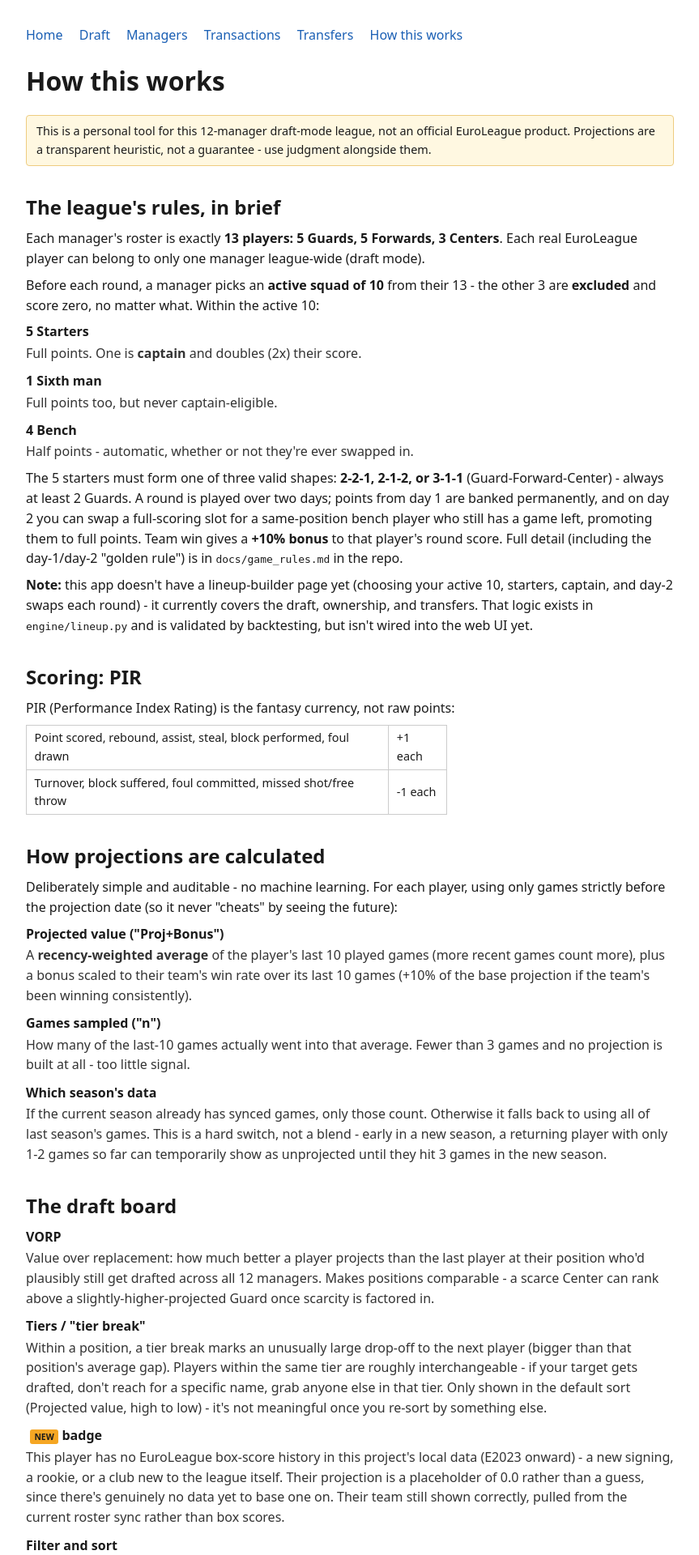
After one commit to doulgeo/euroleague_fantasy_strategist, a Flask app: page /how-it-works in a window 1280 px wide. The commit adds this page. Shown: the top 1920 px of the page at 81% size, without its empty margins (0-863 px from the left). Run offline with Flask 3, Linux system fonts and the light colour scheme.

Commit message:
Add README, a How-this-works page, team filter/sort, and header tooltips
- README.md: public-facing overview and quick start for the GitHub repo.
- New /how-it-works page consolidates everything a user of the tool might
  need to know - league rules, PIR scoring, how projections/VORP/tiers/
  the NEW badge work, and how to refresh data - linked from every page.
- Replaced the per-page column-explanation boxes with a `title` attribute
  on each table header instead (hover for the explanation, no box taking
  up space).
- Draft board: added a team filter and a sort-by control (any column,
  either direction), alongside the existing position filter. Tier breaks
  only render in the default value-sorted view, where they're meaningful.

Co-Authored-By: Claude Sonnet 5 <noreply@anthropic.com>
Claude-Session: https://claude.ai/code/session_016vU3ksksf1pUHAonJaLa8A

```diff
--- a/app.py
+++ b/app.py
@@ -99,6 +99,28 @@ def index():
     return render_template("index.html", owned_count=owned_count, manager_count=manager_count)
 
 
+SORT_OPTIONS = [
+    ("value", "Projected value"),
+    ("vorp", "VORP"),
+    ("n", "Games sampled"),
+    ("player_name", "Player name"),
+    ("team", "Team"),
+]
+
+_SORT_KEY_FNS = {
+    "value": lambda p, replacement: p.projected_pir_with_bonus,
+    "vorp": lambda p, replacement: p.projected_pir_with_bonus - replacement[p.position],
+    "n": lambda p, replacement: p.games_sampled,
+    "player_name": lambda p, replacement: p.player_name,
+    "team": lambda p, replacement: p.team or "",
+}
+
+
+@app.route("/how-it-works")
+def how_it_works():
+    return render_template("how_it_works.html")
+
+
 @app.route("/draft")
 def draft():
     conn = get_db()
@@ -110,15 +132,33 @@ def draft():
 
     hide_drafted = request.args.get("hide_drafted") == "1"
     position_filter = request.args.get("position")
+    team_filter = request.args.get("team") or None
+    sort_key = request.args.get("sort", "value")
+    if sort_key not in _SORT_KEY_FNS:
+        sort_key = "value"
+    sort_dir = request.args.get("dir", "desc")
+    if sort_dir not in ("asc", "desc"):
+        sort_dir = "desc"
+
+    teams = sorted({p.team for p in pool.values() if p.team})
+    key_fn = _SORT_KEY_FNS[sort_key]
+    is_default_sort = sort_key == "value" and sort_dir == "desc"
 
     positions_out = {}
     for position in ("Guard", "Forward", "Center"):
         if position_filter and position_filter != position:
             continue
-        ranked = board.get(position, [])
-        breaks = tier_breaks(ranked)
+        ranked = board.get(position, [])  # already value-sorted desc
+        if team_filter:
+            ranked = [p for p in ranked if p.team == team_filter]
+
+        breaks = tier_breaks(ranked)  # meaningful only in this natural value order
+        tier_break_ids = {ranked[i].player_id for i in breaks}
+
+        display_list = sorted(ranked, key=lambda p: key_fn(p, replacement), reverse=(sort_dir == "desc"))
+
         rows_out = []
-        for i, p in enumerate(ranked):
+        for i, p in enumerate(display_list):
             owner_id = ownership.current_owner(conn, p.player_id) if p.player_id in owned_ids else None
             if hide_drafted and owner_id is not None:
                 continue
@@ -127,7 +167,7 @@ def draft():
                 "player": p,
                 "vorp": p.projected_pir_with_bonus - replacement[position],
                 "owner_id": owner_id,
-                "tier_break_after": i in breaks,
+                "tier_break_after": is_default_sort and p.player_id in tier_break_ids,
                 "is_new": p.player_id in new_ids,
             })
         positions_out[position] = rows_out
@@ -140,6 +180,11 @@ def draft():
         manager_names=manager_names,
         hide_drafted=hide_drafted,
         position_filter=position_filter,
+        team_filter=team_filter,
+        teams=teams,
+        sort_key=sort_key,
+        sort_dir=sort_dir,
+        sort_options=SORT_OPTIONS,
     )
 
 
@@ -160,6 +205,12 @@ def draft_pick():
     redirect_args = {}
     if request.form.get("position"):
         redirect_args["position"] = request.form["position"]
+    if request.form.get("team"):
+        redirect_args["team"] = request.form["team"]
+    if request.form.get("sort"):
+        redirect_args["sort"] = request.form["sort"]
+    if request.form.get("dir"):
+        redirect_args["dir"] = request.form["dir"]
     if request.form.get("hide_drafted"):
         redirect_args["hide_drafted"] = request.form["hide_drafted"]
     return redirect(url_for("draft", **redirect_args))
--- a/static/style.css
+++ b/static/style.css
@@ -8,13 +8,17 @@ tr.drafted { color: #999; }
 tr.tier-break td { background: #eee; font-style: italic; text-align: center; }
 tr.new-player { background: #fff8e1; }
 .new-badge { display: inline-block; background: #f5a623; color: #1a1a1a; font-size: 0.65rem; font-weight: bold; padding: 0.05rem 0.35rem; border-radius: 3px; margin-left: 0.3rem; vertical-align: middle; }
-details.col-legend { margin-bottom: 1rem; max-width: 900px; border: 1px solid #ccc; border-radius: 4px; padding: 0.5rem 0.75rem; background: #fafafa; font-size: 0.85rem; }
-details.col-legend summary { cursor: pointer; font-weight: 600; color: #1a5fb4; }
-details.col-legend[open] summary { margin-bottom: 0.5rem; }
-details.col-legend dl { margin: 0; }
-details.col-legend dt { font-weight: 600; margin-top: 0.5rem; }
-details.col-legend dt:first-child { margin-top: 0; }
-details.col-legend dd { margin: 0.1rem 0 0; color: #333; }
+th[title] { cursor: help; text-decoration: underline dotted; text-decoration-color: #999; text-underline-offset: 3px; }
+.prose { max-width: 800px; line-height: 1.55; }
+.prose h2 { margin-top: 2rem; margin-bottom: 0.4rem; }
+.prose h2:first-child { margin-top: 0; }
+.prose p { margin: 0.5rem 0; }
+.prose dl { margin: 0.5rem 0; }
+.prose dt { font-weight: 600; margin-top: 0.6rem; }
+.prose dt:first-child { margin-top: 0; }
+.prose dd { margin: 0.1rem 0 0; color: #333; }
+.prose table { max-width: 520px; font-size: 0.85rem; }
+.prose .note { background: #fff8e1; border: 1px solid #eecc80; border-radius: 4px; padding: 0.5rem 0.75rem; font-size: 0.9rem; }
 .flashes { list-style: none; padding: 0; }
 .flash-success { color: #1a7a3a; }
 .flash-error { color: #a01818; }
--- a/templates/base.html
+++ b/templates/base.html
@@ -12,6 +12,7 @@
     <a href="{{ url_for('managers_index') }}">Managers</a>
     <a href="{{ url_for('transactions') }}">Transactions</a>
     <a href="{{ url_for('transfers') }}">Transfers</a>
+    <a href="{{ url_for('how_it_works') }}">How this works</a>
   </nav>
 
   {% with messages = get_flashed_messages(with_categories=true) %}
--- /dev/null
+++ b/templates/how_it_works.html
@@ -0,0 +1,129 @@
+{% extends "base.html" %}
+{% block title %}How This Works{% endblock %}
+{% block content %}
+  <h1>How this works</h1>
+  <div class="prose">
+
+    <p class="note">This is a personal tool for this 12-manager draft-mode
+    league, not an official EuroLeague product. Projections are a
+    transparent heuristic, not a guarantee - use judgment alongside them.</p>
+
+    <h2>The league's rules, in brief</h2>
+    <p>Each manager's roster is exactly <strong>13 players: 5 Guards, 5
+    Forwards, 3 Centers</strong>. Each real EuroLeague player can belong to
+    only one manager league-wide (draft mode).</p>
+    <p>Before each round, a manager picks an <strong>active squad of 10</strong>
+    from their 13 - the other 3 are <strong>excluded</strong> and score zero,
+    no matter what. Within the active 10:</p>
+    <dl>
+      <dt>5 Starters</dt>
+      <dd>Full points. One is <strong>captain</strong> and doubles (2x) their score.</dd>
+      <dt>1 Sixth man</dt>
+      <dd>Full points too, but never captain-eligible.</dd>
+      <dt>4 Bench</dt>
+      <dd>Half points - automatic, whether or not they're ever swapped in.</dd>
+    </dl>
+    <p>The 5 starters must form one of three valid shapes: <strong>2-2-1,
+    2-1-2, or 3-1-1</strong> (Guard-Forward-Center) - always at least 2
+    Guards. A round is played over two days; points from day 1 are banked
+    permanently, and on day 2 you can swap a full-scoring slot for a
+    same-position bench player who still has a game left, promoting them to
+    full points. Team win gives a <strong>+10% bonus</strong> to that
+    player's round score. Full detail (including the day-1/day-2 "golden
+    rule") is in <code>docs/game_rules.md</code> in the repo.</p>
+    <p><strong>Note:</strong> this app doesn't have a lineup-builder page yet
+    (choosing your active 10, starters, captain, and day-2 swaps each round)
+    - it currently covers the draft, ownership, and transfers. That logic
+    exists in <code>engine/lineup.py</code> and is validated by backtesting,
+    but isn't wired into the web UI yet.</p>
+
+    <h2>Scoring: PIR</h2>
+    <p>PIR (Performance Index Rating) is the fantasy currency, not raw
+    points:</p>
+    <table>
+      <tbody>
+        <tr><td>Point scored, rebound, assist, steal, block performed, foul drawn</td><td>+1 each</td></tr>
+        <tr><td>Turnover, block suffered, foul committed, missed shot/free throw</td><td>-1 each</td></tr>
+      </tbody>
+    </table>
+
+    <h2>How projections are calculated</h2>
+    <p>Deliberately simple and auditable - no machine learning. For each
+    player, using only games strictly before the projection date (so it
+    never "cheats" by seeing the future):</p>
+    <dl>
+      <dt>Projected value ("Proj+Bonus")</dt>
+      <dd>A <strong>recency-weighted average</strong> of the player's last
+      10 played games (more recent games count more), plus a bonus scaled
+      to their team's win rate over its last 10 games (+10% of the base
+      projection if the team's been winning consistently).</dd>
+      <dt>Games sampled ("n")</dt>
+      <dd>How many of the last-10 games actually went into that average.
+      Fewer than 3 games and no projection is built at all - too little
+      signal.</dd>
+      <dt>Which season's data</dt>
+      <dd>If the current season already has synced games, only those count.
+      Otherwise it falls back to using all of last season's games. This is a
+      hard switch, not a blend - early in a new season, a returning player
+      with only 1-2 games so far can temporarily show as unprojected until
+      they hit 3 games in the new season.</dd>
+    </dl>
+
+    <h2>The draft board</h2>
+    <dl>
+      <dt>VORP</dt>
+      <dd>Value over replacement: how much better a player projects than the
+      last player at their position who'd plausibly still get drafted across
+      all 12 managers. Makes positions comparable - a scarce Center can rank
+      above a slightly-higher-projected Guard once scarcity is factored in.</dd>
+      <dt>Tiers / "tier break"</dt>
+      <dd>Within a position, a tier break marks an unusually large drop-off
+      to the next player (bigger than that position's average gap). Players
+      within the same tier are roughly interchangeable - if your target gets
+      drafted, don't reach for a specific name, grab anyone else in that
+      tier. Only shown in the default sort (Projected value, high to low) -
+      it's not meaningful once you re-sort by something else.</dd>
+      <dt><span class="new-badge">NEW</span> badge</dt>
+      <dd>This player has no EuroLeague box-score history in this project's
+      local data (E2023 onward) - a new signing, a rookie, or a club new to
+      the league itself. Their projection is a placeholder of 0.0 rather
+      than a guess, since there's genuinely no data yet to base one on.
+      Their team still shown correctly, pulled from the current roster sync
+      rather than box scores.</dd>
+      <dt>Filter and sort</dt>
+      <dd>Filter by position and/or team, and sort by any column (value,
+      VORP, games sampled, name, or team), ascending or descending.</dd>
+    </dl>
+
+    <h2>Draft, ownership, and transactions</h2>
+    <p>Someone (the commissioner) manually logs what actually happens in the
+    real league: draft picks, trades, free-agent adds, and drops. A player
+    can only be owned by one manager at a time - drafting or trading for an
+    already-owned player is rejected. A trade is logged as a linked pair (a
+    shared "group" ID ties the two legs together in the transaction
+    history). Transfer windows sit between rounds in this league, not
+    continuously open.</p>
+
+    <h2>Transfer suggestions</h2>
+    <p>For a manager's full 13-player roster, this looks for same-position
+    upgrades: any unowned free agent projecting meaningfully higher than a
+    rostered player at the same position. It's naive by design - it doesn't
+    account for a manager's active-squad exclusion choices or bye weeks, just
+    raw projected value at the same position.</p>
+
+    <h2>Keeping the data fresh</h2>
+    <p>This app only ever reads the local database - it never calls the live
+    EuroLeague API itself, so pages load fast and never hit a rate limit.
+    Someone with terminal access needs to run these periodically:</p>
+    <dl>
+      <dt><code>sync_db.py</code></dt>
+      <dd>Pulls newly played box scores (run after each gameweek).</dd>
+      <dt><code>sync_rosters.py</code></dt>
+      <dd>Refreshes current club rosters (run before a draft, or whenever
+      transfer news breaks - not tied to gameweeks).</dd>
+    </dl>
+    <p>If the draft board looks stale (wrong teams, missing new signings, or
+    projections not reflecting recent games), that's the fix.</p>
+
+  </div>
+{% endblock %}
```
Also changed, not shown: templates/draft.html (+37 -23 lines), templates/index.html (+5 -11 lines), templates/manager_roster.html (+9 -15 lines), templates/managers_index.html (+7 -11 lines), templates/transactions.html (+11 -21 lines), templates/transfers.html (+11 -18 lines), README.md (added).
